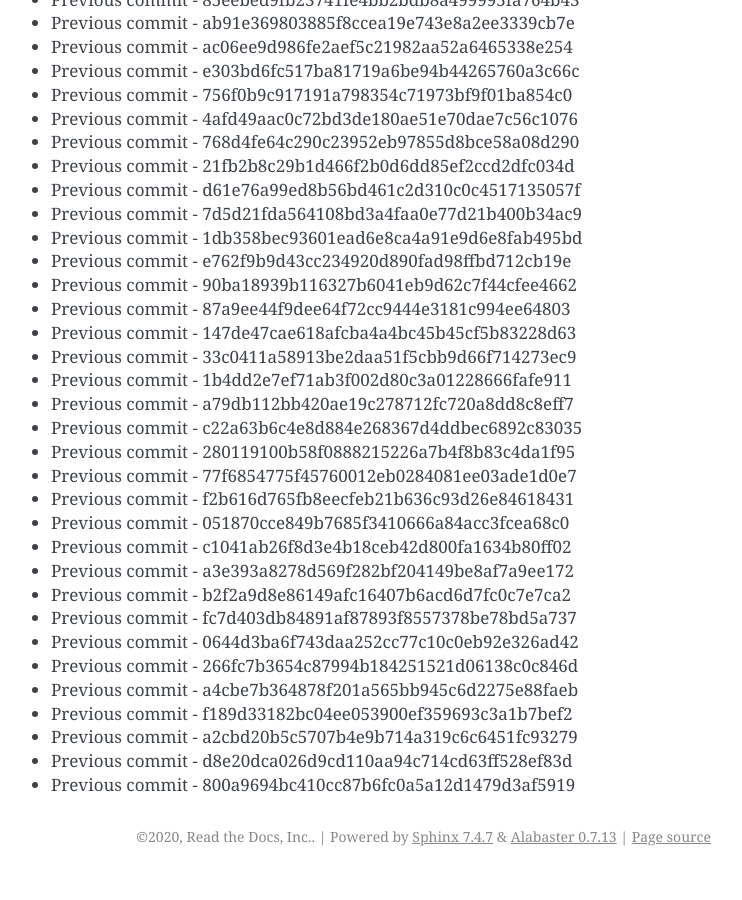
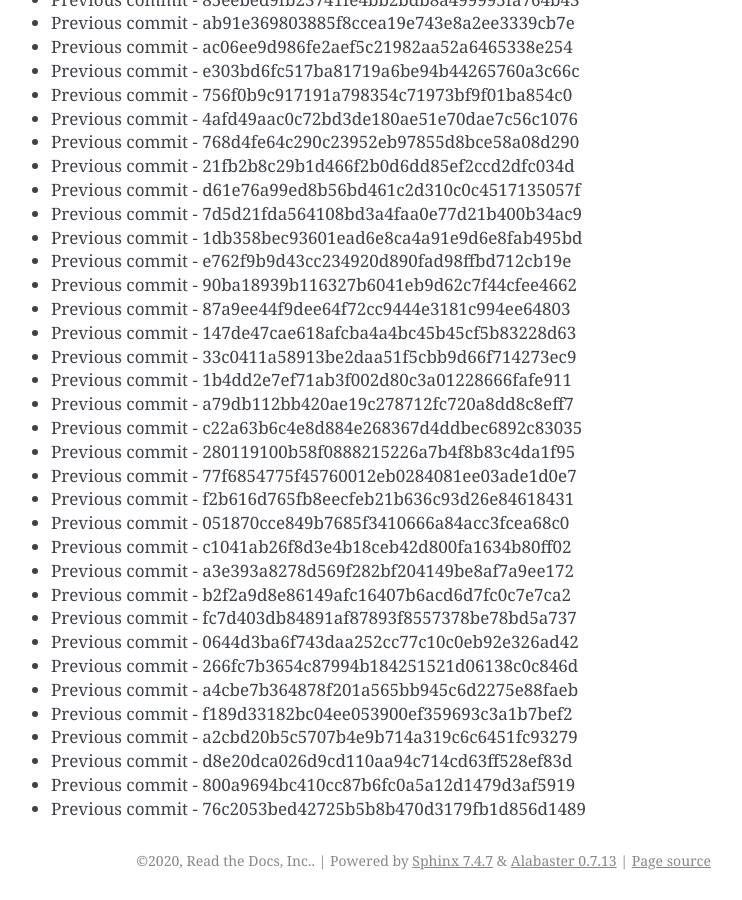
Before and after one commit to readthedocs/rtd-git-stresstest, a Sphinx documentation site: the page built from docs/updates.rst, in a window 1280 px wide and 900 px high, scrolled down 66478 px. Shown: the whole window, without its empty margins (399-1141 px from the left). Built offline with Sphinx 7.4.7, drawn with Linux system fonts in a browser that asks for light colours; before the commit the page ends 67354 px from its top, so only the background shows below that.

Commit message:
Generating commit from previous: 76c2053bed42725b5b8b470d3179fb1d856d1489

```diff
--- a/docs/updates.rst
+++ b/docs/updates.rst
@@ -2825,3 +2825,4 @@ It can be tested for any performance characteristics.
 * Previous commit - a2cbd20b5c5707b4e9b714a319c6c6451fc93279
 * Previous commit - d8e20dca026d9cd110aa94c714cd63ff528ef83d
 * Previous commit - 800a9694bc410cc87b6fc0a5a12d1479d3af5919
+* Previous commit - 76c2053bed42725b5b8b470d3179fb1d856d1489
```
